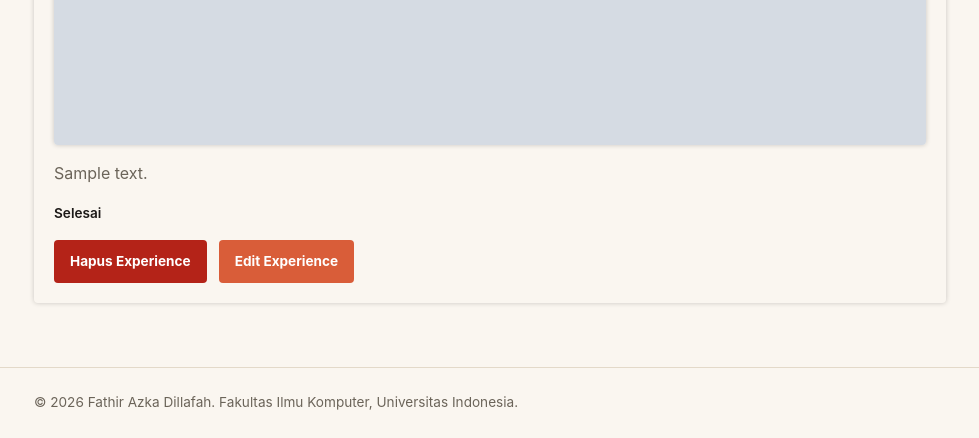
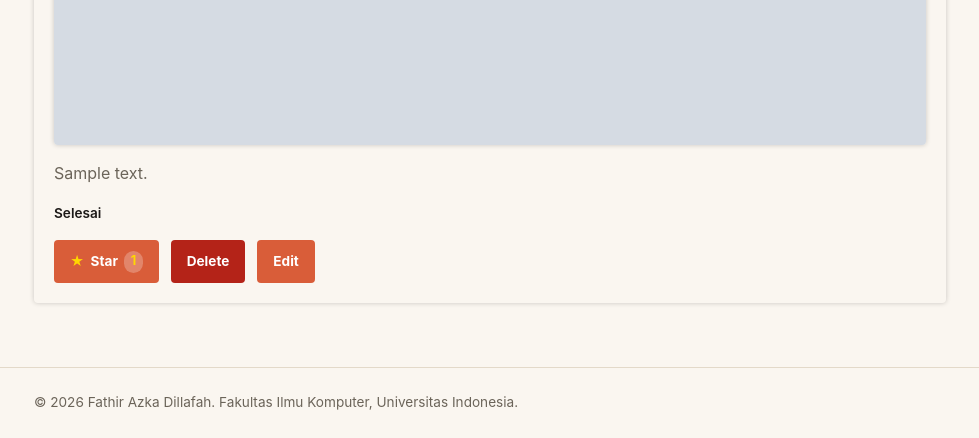
Before and after one commit to F-thir/myportofolio, a Django app: page /experience/ in a window 1280 px wide. Shown: the part 927-1365 px from the top of the page, without its empty margins (150-1129 px from the left). Run offline with Django 5.2, Linux system fonts and the light colour scheme; a user stored in the database is signed in; tables that the repository leaves empty hold one stand-in row (values such as "Sample post"); grey boxes marked "Sample" are stand-in pictures.

Commit message:
Tugas 4 - Star Feature, Adjustment

```diff
--- a/main/models.py
+++ b/main/models.py
@@ -20,6 +20,8 @@ class Experience(models.Model):
     thumbnail = models.URLField(blank=True, null=True)
     started_at = models.DateTimeField(auto_now_add=True)
     ended_at = models.DateTimeField(blank=True, null=True)
+    starred_by = models.ManyToManyField(User, related_name="starred_experience", blank=True)
+
     def __str__(self):
         return self.title
 
--- a/main/urls.py
+++ b/main/urls.py
@@ -13,6 +13,7 @@ urlpatterns = [
     path("api/experience/", get_experience_json, name="get_experience_json"),
     path("experience/<uuid:experience_id>/delete/", delete_experience, name="delete_experience"),
     path("experience/<uuid:experience_id>/update/", update_experience, name="update_experience"),
+    path("experience/<uuid:experience_id>/star/", toggle_star_experience, name="toggle_star_experience"),
 
     # Skill
     path("skill/", show_skill, name="show_skill"),
@@ -27,7 +28,7 @@ urlpatterns = [
     path("api/projects/", get_projects_json, name="get_projects_json"),
     path("projects/<uuid:project_id>/delete/", delete_project, name="delete_project"),
     path("projects/<uuid:project_id>/update/", update_project, name="update_project"),
-    path("projects/<uuid:project_id>/star/", toggle_star, name="toggle_star"),
+    path("projects/<uuid:project_id>/star/", toggle_star_project, name="toggle_star_project"),
 
 
     # Authentication
--- a/main/views.py
+++ b/main/views.py
@@ -107,6 +107,18 @@ def update_experience(request, experience_id):
 
     return render(request, "experience_form.html", context)
 
+@login_required(login_url="/login/")
+def toggle_star_experience(request, experience_id):
+    experience = get_object_or_404(Experience, pk=experience_id)
+
+    if request.method == "POST":
+        if request.user in experience.starred_by.all():
+            experience.starred_by.remove(request.user)
+        else:
+            experience.starred_by.add(request.user)
+
+    return redirect("main:show_experience")
+
 def get_experience_json(request):
     title_query = request.GET.get("title", "").strip()
     category_query = request.GET.get("category", "").strip()
@@ -119,7 +131,7 @@ def get_experience_json(request):
     if category_query:
         experiences = experiences.filter(category=category_query)
 
-    experience_json = serializers.serialize("json", experiences)
+    experience_json = serializers.serialize("json", experiences ,use_natural_foreign_keys=True)
     return HttpResponse(experience_json, content_type="application/json")
 
 # Skills
@@ -315,7 +327,7 @@ def update_project(request, project_id):
     return render(request, "projects_form.html", context)
 
 @login_required(login_url="/login/")
-def toggle_star(request, project_id):
+def toggle_star_project(request, project_id):
     project = get_object_or_404(Project, pk=project_id)
 
     if request.method == "POST":
@@ -325,7 +337,6 @@ def toggle_star(request, project_id):
             project.starred_by.add(request.user)
 
     return redirect("main:show_projects")
-
 
 # Registers
 def register(request):
--- a/static/css/style.css
+++ b/static/css/style.css
@@ -809,6 +809,39 @@ h1, .brand {
     border-radius: var(--radius);
 }
 
+/* Tutorial 4 */
+.star-form {
+    display: inline;
+}
+
+.button-star {
+    display: inline-flex;
+    align-items: center;
+    text-align: center;
+    justify-content: center;
+    gap: 0.4rem;
+    background: var(--ink);
+}
+
+.button-star.is-starred {
+    background: var(--accent);
+}
+
+.button-star span {
+    color: white;
+}
+
+.button-star.is-starred span {
+    color: #FFD700;
+}
+
+.star-count {
+    padding: 0.05rem 0.4rem;
+    border-radius: 999px;
+    background: rgba(255, 255, 255, 0.25);
+    font-size: 0.8rem;
+}
+
 /* Tugas 3 - Category Filtering */
 .skill-category-filter {
     font-family: "Space Grotesk", -apple-system, sans-serif;
@@ -823,28 +856,6 @@ h1, .brand {
     outline: 2px solid var(--accent);
 }
 
-/* Tutorial 3 */
-.star-form {
-    display: inline;
-}
-
-.button-star {
-    display: inline-flex;
-    align-items: center;
-    gap: 0.4rem;
-    background: var(--ink);
-}
-
-.button-star.is-starred {
-    background: var(--accent);
-}
-
-.star-count {
-    padding: 0.05rem 0.4rem;
-    border-radius: 999px;
-    background: rgba(255, 255, 255, 0.25);
-    font-size: 0.8rem;
-}
 
 /* Footer & Responsive */
 
@@ -853,6 +864,19 @@ h1, .brand {
     color: var(--text-muted);
     font-size: 0.85rem;
     border-top: 1px solid var(--line);
+}
+
+@media (max-width: 1000px) {
+   /* Tugas 4 */
+    .skill-change-button {
+        flex-direction: column;
+        align-items: stretch;
+    }
+
+    .skill-change-button .button {
+        width: 100%;
+        text-align: center;
+    }
 }
 
 @media (max-width: 780px) {
@@ -922,7 +946,7 @@ h1, .brand {
         gap: 0.7rem;
     }
 
-    .site-header nav a {
+    .site-header nav a span{
         font-size: 0.7rem;
     }
 
@@ -960,16 +984,4 @@ h1, .brand {
         width: 100%;
         text-align: center;
     }
-
-    /* Tugas 3 */
-
-    .skill-change-button {
-        flex-direction: column;
-        align-items: stretch;
-    }
-
-    .skill-change-button .button {
-        width: 100%;
-        text-align: center;
-    }
 }
--- a/templates/components/experience_delete_modal.html
+++ b/templates/components/experience_delete_modal.html
@@ -4,7 +4,7 @@
             popovertarget="delete-experience-{{ experience.id }}"
             aria-label="Hapus {{ experience.title }}"
             title="Hapus experience">
-        Hapus Experience
+        Delete
     </button>
 </p>
 <div id="delete-experience-{{ experience.id }}"
--- /dev/null
+++ b/templates/components/experience_star.html
@@ -0,0 +1,10 @@
+<form method="post" action="{% url 'main:toggle_star_experience' experience.id %}" class="star-form">
+    {% csrf_token %}
+    <button type="submit"
+            class="button button-star{% if user in experience.starred_by.all %} is-starred{% endif %}"
+            title="{% if experience.starred_by.all %}Dibintangi oleh {{ experience.starred_by.all|join:', ' }}{% else %}Jadilah yang pertama memberi star{% endif %}">
+        <span aria-hidden="true">★</span>
+        Star
+        <span class="star-count">{{ experience.starred_by.count }}</span>
+    </button>
+</form>
--- a/templates/components/project_delete_modal.html
+++ b/templates/components/project_delete_modal.html
@@ -4,7 +4,7 @@
             popovertarget="delete-project-{{ project.id }}"
             aria-label="Hapus {{ project.title }}"
             title="Hapus project">
-        Hapus Project
+        Delete
     </button>
 </p>
 <div id="delete-project-{{ project.id }}"
--- a/templates/components/project_star.html
+++ b/templates/components/project_star.html
@@ -1,10 +1,10 @@
-<form method="post" action="{% url 'main:toggle_star' project.id %}" class="star-form">
+<form method="post" action="{% url 'main:toggle_star_project' project.id %}" class="star-form">
     {% csrf_token %}
     <button type="submit"
             class="button button-star{% if user in project.starred_by.all %} is-starred{% endif %}"
             title="{% if project.starred_by.all %}Dibintangi oleh {{ project.starred_by.all|join:', ' }}{% else %}Jadilah yang pertama memberi star{% endif %}">
         <span aria-hidden="true">★</span>
-        {% if user in project.starred_by.all %}Unstar{% else %}Star{% endif %}
+        Star
         <span class="star-count">{{ project.starred_by.count }}</span>
     </button>
 </form>
--- a/templates/components/skill_delete_modal.html
+++ b/templates/components/skill_delete_modal.html
@@ -4,7 +4,7 @@
             popovertarget="delete-skill-{{ skill.id }}"
             aria-label="Hapus {{ skill.title }}"
             title="Hapus skill">
-        Hapus Skill
+        Delete
     </button>
 </p>
 <div id="delete-skill-{{ skill.id }}"
--- a/templates/experience.html
+++ b/templates/experience.html
@@ -67,11 +67,12 @@
                                 <p class="experience-status">Selesai</p>
                             {% endif %}
                             <div class="skill-change-button">
+                                {% include "components/experience_star.html" with experience=experience %}
                                 {% if perms.main.delete_experience %}
                                 {% include "components/experience_delete_modal.html" with experience=experience %}
                                 {% endif %}
                                 {% if perms.main.change_experience %}
-                                <a href="{% url 'main:update_experience' experience.id %}" class="button">Edit Experience</a>
+                                <a href="{% url 'main:update_experience' experience.id %}" class="button">Edit</a>
                                 {% endif %}
                             </div>
                         </article>
--- a/templates/project.html
+++ b/templates/project.html
@@ -45,13 +45,13 @@
                                         <a href="{{ project.project_url }}" class="button">Lihat Project</a>
                                     {% endif %}
                                 </div>
-                                {% include "components/project_star.html" with project=project %}
                                 <div class="skill-change-button">
+                                    {% include "components/project_star.html" with project=project %}
                                     {% if perms.main.delete_project %}
                                     {% include "components/project_delete_modal.html" with project=project %}
                                     {% endif %}
                                     {% if perms.main.change_project %}
-                                    <a href="{% url 'main:update_project' project.id %}" class="button">Edit Project</a>
+                                    <a href="{% url 'main:update_project' project.id %}" class="button">Edit</a>
                                     {% endif %}
                                 </div>
                             </div>
--- a/templates/skill.html
+++ b/templates/skill.html
@@ -82,7 +82,7 @@
                                 {% include "components/skill_delete_modal.html" with skill=skill %}
                                 {% endif %}
                                 {% if perms.main.change_skill %}
-                                <a href="{% url 'main:update_skill' skill.id %}" class="button">Edit Skill</a>
+                                <a href="{% url 'main:update_skill' skill.id %}" class="button">Edit</a>
                                 {% endif %}
                             </div>
                         </article>
```
Also changed, not shown: README.md, main/migrations/0005_experience_starred_by.py (added).
